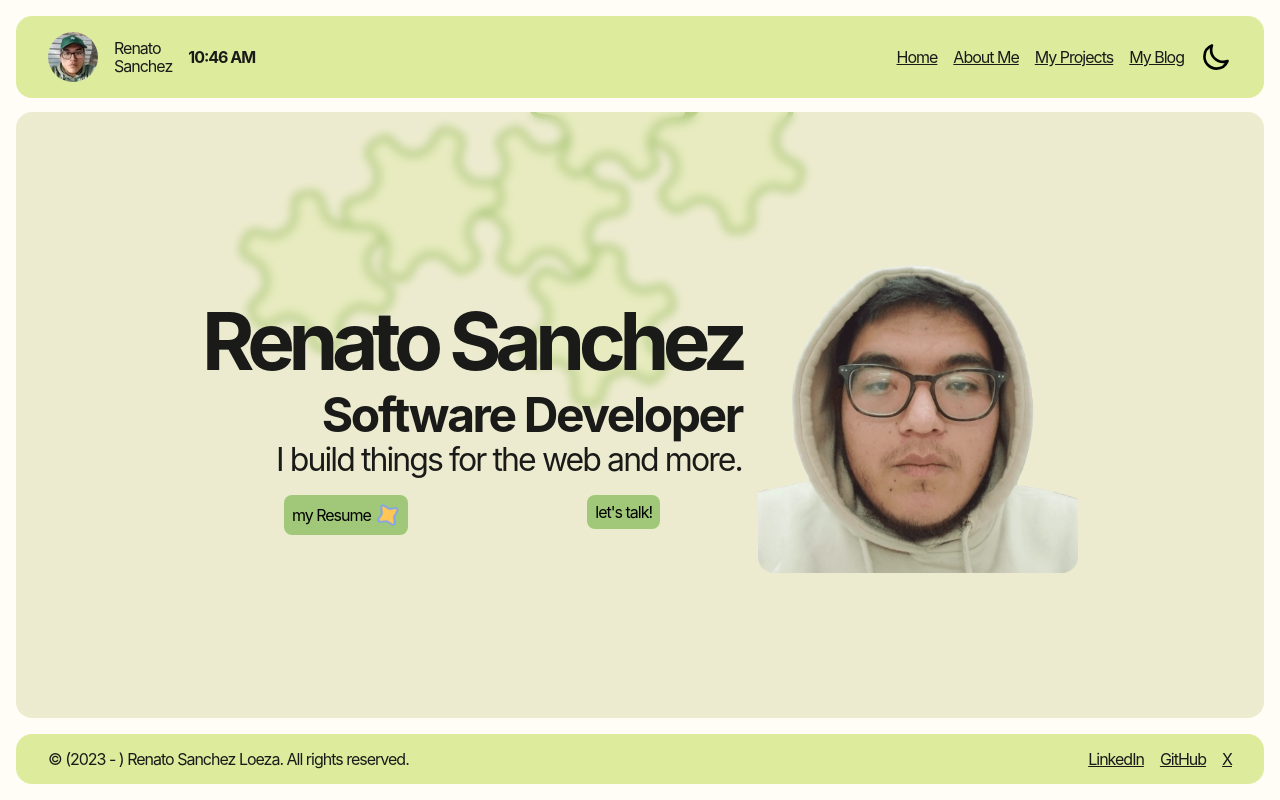
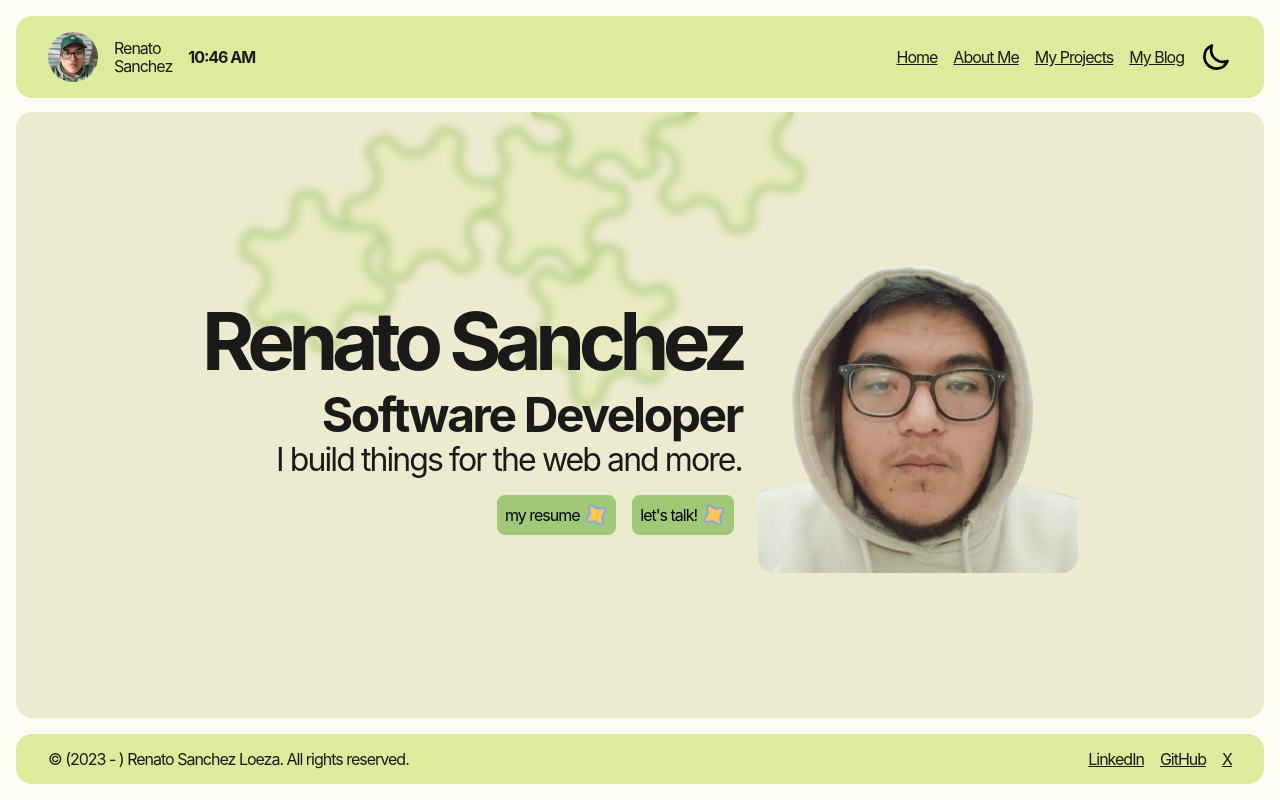
Before and after one commit to renatosanz/my-portfolio, a React (Vite) app: page / in a window 1280 px wide. Built offline with nearby package versions, Linux system fonts and the light colour scheme; a web font is replaced by a local one.

Commit message:
layout updates

```diff
--- a/src/Hero/Hero.css
+++ b/src/Hero/Hero.css
@@ -72,7 +72,7 @@
   padding: 0.5rem;
   display: flex;
   gap: 0.3rem;
-  margin: auto;
+  margin: auto 0.5rem;
   margin-top: 1rem;
 }
 .info_btn * {
@@ -87,6 +87,11 @@
 }
 .lil_star {
   animation: spin-anim 5s linear infinite;
+}
+.bottom-content-hero{
+  display: flex;
+  flex-direction: row;
+  justify-content: flex-end;
 }
 
 @keyframes spin-anim {
--- a/src/Hero/Hero.tsx
+++ b/src/Hero/Hero.tsx
@@ -81,14 +81,14 @@ export default function Hero({ colorScheme }: HeroProps) {
               <h1>Renato Sanchez</h1>
               <h2>Software Developer</h2>
               <h3>I build things for the web and more.</h3>
-              <div style={{ display: "flex", gap: "1rem" }}>
+              <div className="bottom-content-hero">
                 <button
                   id="download-resume"
                   className="info_btn"
                   style={{ backgroundColor: colorScheme.bg_color_3 }}
                   onClick={downloadResume}
                 >
-                  <p>my Resume</p>
+                  <p>my resume</p>
                   <img
                     src={Star}
                     className="lil_star"
@@ -101,7 +101,12 @@ export default function Hero({ colorScheme }: HeroProps) {
                   style={{ backgroundColor: colorScheme.bg_color_3 }}
                   onClick={toggleOpenModal}
                 >
-                  let's talk!
+                  <p>let's talk!</p>
+                  <img
+                    src={Star}
+                    className="lil_star"
+                    style={{ width: "1.5rem" }}
+                  />
                 </button>
               </div>
             </div>
```
